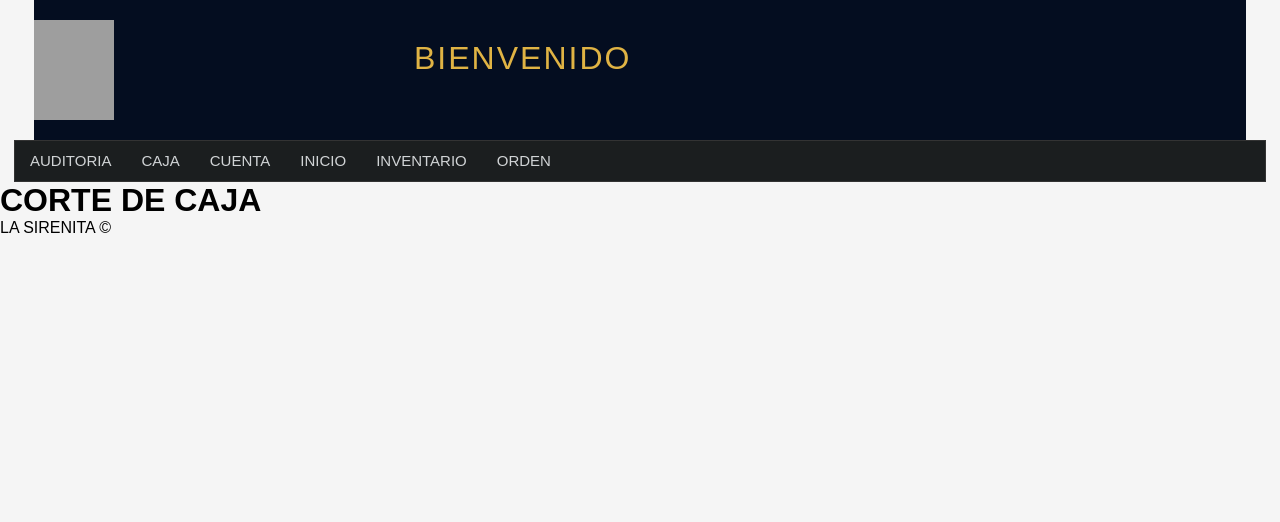
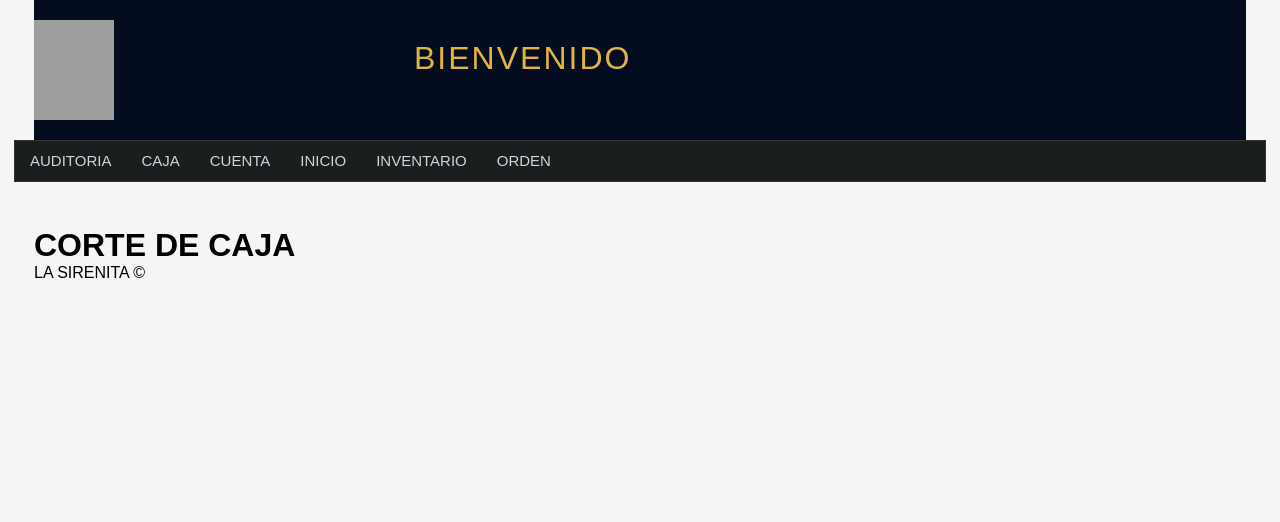
Before and after one commit to ed5v/django, a Django app: page /CAJA/ in a window 1280 px wide. Shown: the top 522 px of the page. Before the commit the page ends 233 px from the top, so only its background shows below. Run offline with Django 5.2, Linux system fonts and the light colour scheme; grey boxes are pictures that could not be loaded.

Commit message:
Update style.css

```diff
--- a/SIRENITA/static/css/style.css
+++ b/SIRENITA/static/css/style.css
@@ -58,6 +58,7 @@ nav{
     border: 1px solid #333;
     box-shadow: 0px 22px 22px #gray;
     font-size: 15px;
+    margin-bottom:45px;
 }
 
 nav ul{
@@ -89,3 +90,13 @@ nav ul li a:hover{
     text-decoration: none;
     transition: 0.5s;
 }
+
+/*CONTENIDO*/
+#content{
+    width: 1212px;
+    min-height: 930px;
+    margin: 0 auto;
+    margin-bottom: 30px;
+    margin-top: 30px;
+
+}
```
